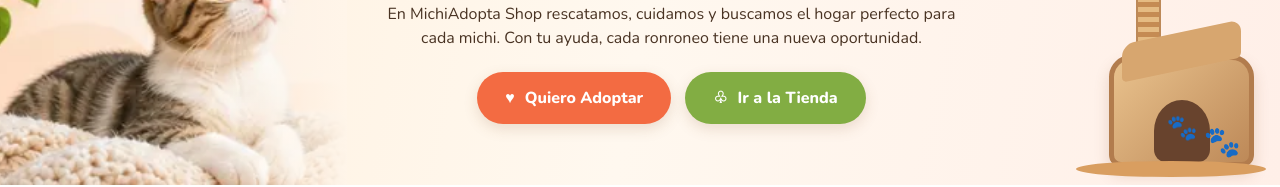
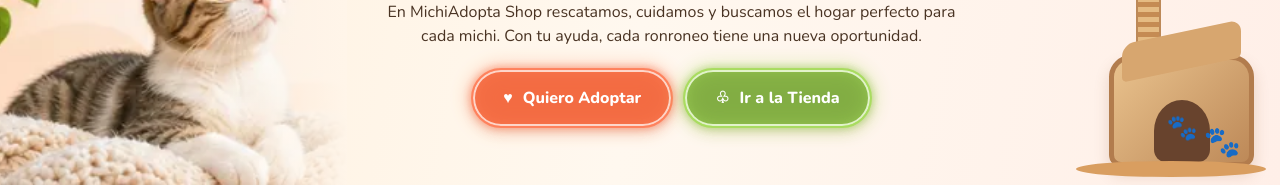
Before and after one commit to alexisangel249-glitch/michihogar, a React (Vite) app in the folder frontend/: page / in a window 1280 px wide. Shown: the part 182-369 px from the top of the page. Built offline with nearby package versions, Linux system fonts and the light colour scheme; no server answers.

Commit message:
Add neon glow outline to home call-to-action buttons

```diff
--- a/frontend/src/index.css
+++ b/frontend/src/index.css
@@ -236,3 +236,18 @@ body.printing .fixed.inset-0 button { display:none !important; }
   .michi-footer-inner { grid-template-columns:1fr; }
   .michi-footer-bottom { align-items:flex-start; flex-direction:column; }
 }
+
+/* Contorno neón en los botones principales del inicio */
+.michi-button { position:relative; isolation:isolate; border:2px solid rgba(255,255,255,.95); }
+.michi-button:before {
+  content:""; position:absolute; z-index:-1; inset:-4px; border-radius:999px;
+  border:2px solid currentColor; opacity:.95;
+  filter:drop-shadow(0 0 4px currentColor) drop-shadow(0 0 9px currentColor);
+  transition:inset .25s ease,filter .25s ease;
+}
+.michi-button-primary { box-shadow:0 0 0 1px #ff9b7c,0 0 9px rgba(243,107,66,.72),0 5px 14px #8b57302b; }
+.michi-button-primary:before { color:#ff805b; }
+.michi-button-green { box-shadow:0 0 0 1px #b9e77b,0 0 9px rgba(130,173,67,.72),0 5px 14px #8b57302b; }
+.michi-button-green:before { color:#a8dc5e; }
+.michi-button:hover:before { inset:-6px; filter:drop-shadow(0 0 6px currentColor) drop-shadow(0 0 15px currentColor); }
+.michi-mission-cat img { display:block; width:min(100%,290px); height:auto; object-fit:contain; filter:drop-shadow(0 8px 8px rgba(130,78,48,.12)); }
```
